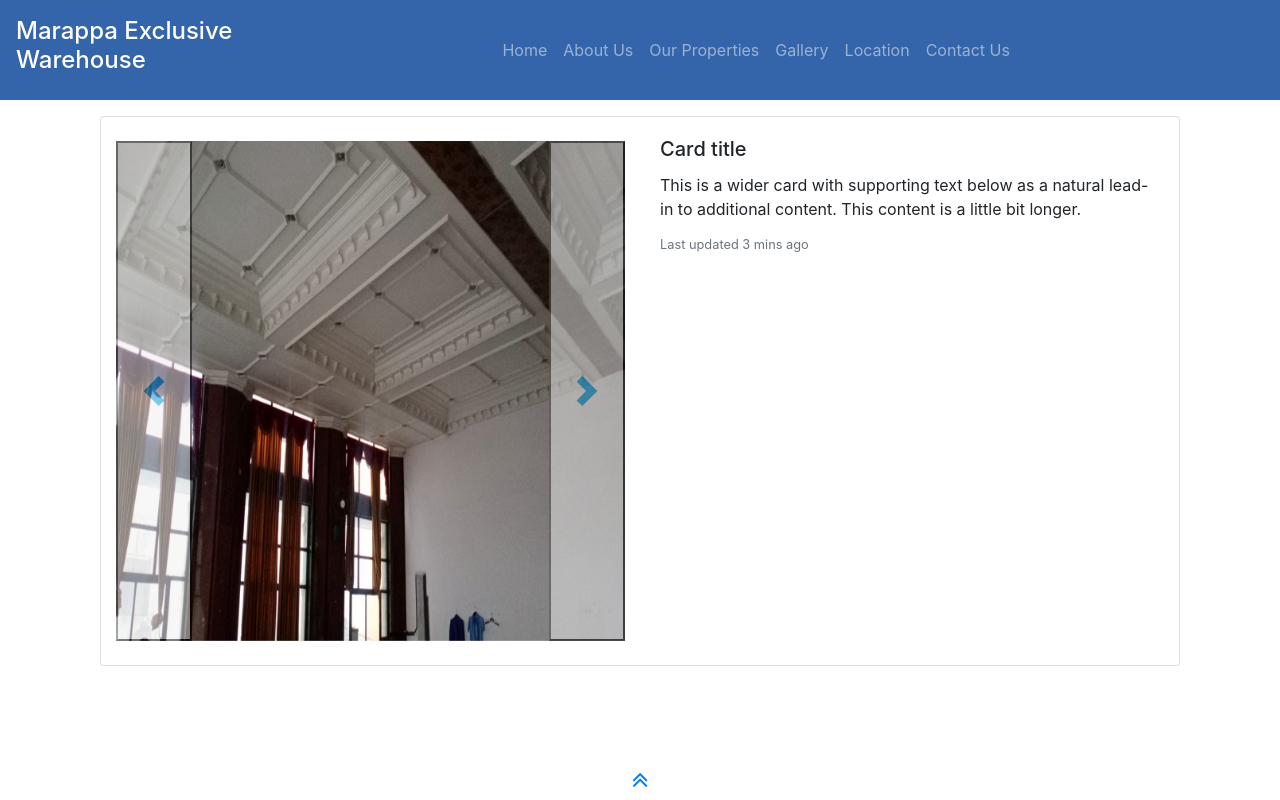
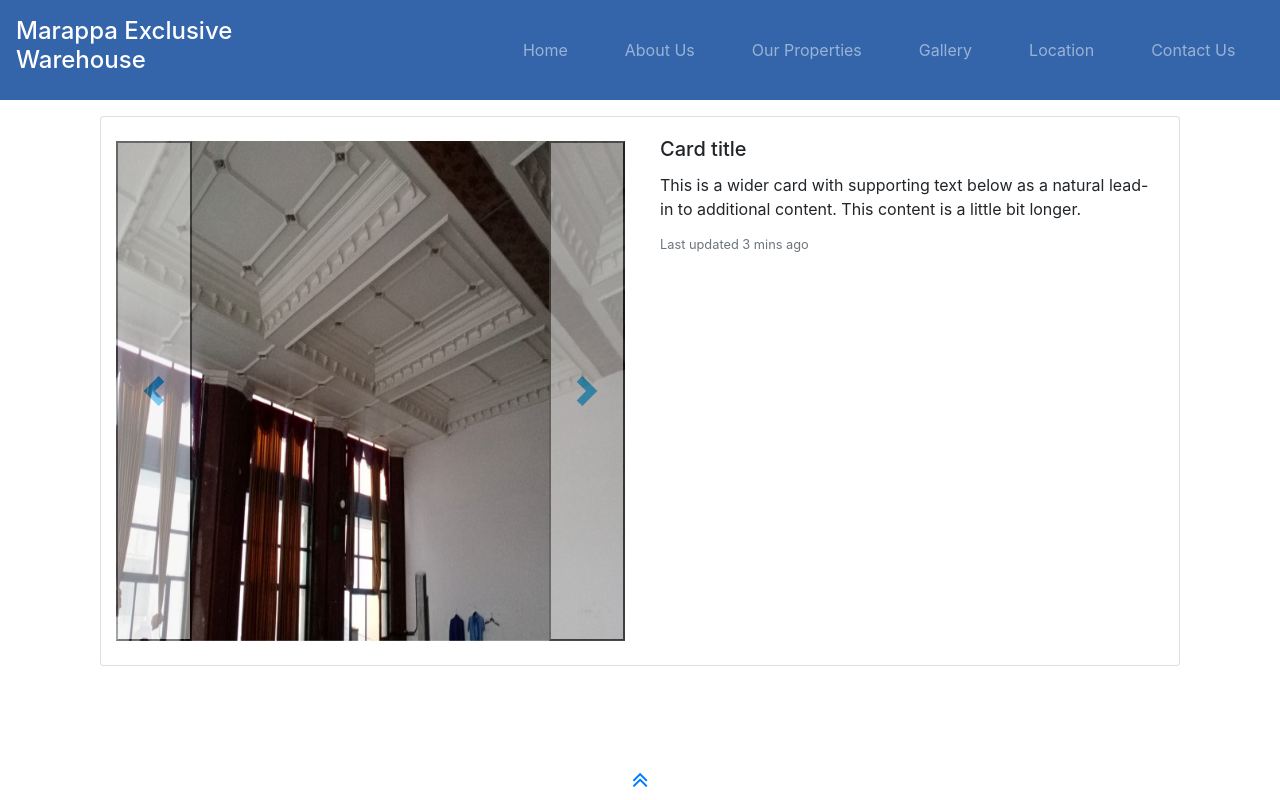
Before and after one commit to ravikiran-fullstack/warehouse-website, a React (Create React App) app: page / in a window 1280 px wide. Shown: the top 800 px of the page. Built offline with nearby package versions, Linux system fonts and the light colour scheme.

Commit message:
Improved Header tabs styling

```diff
--- a/src/components/header/Header.css
+++ b/src/components/header/Header.css
@@ -178,3 +178,8 @@
           text-align: center;
         }
   }
+
+  .navbar-nav{
+    width: 100%;
+    justify-content: space-around;
+  }
--- a/src/components/header/Header.js
+++ b/src/components/header/Header.js
@@ -59,7 +59,7 @@ const Header = () => {
         className={`navbar-collapse menu ${isActive ? "active" : "inactive"}`}
         id="navbarSupportedContent"
       >
-        <ul className="navbar-nav mr-auto">
+        <ul className="navbar-nav">
           <li className="nav-item">
             <NavLink className="nav-link" to="/home" activeClassName="active">
               Home
@@ -91,19 +91,19 @@ const Header = () => {
             </NavLink>
           </li>
         </ul>
-        <form className="form-inline my-2 my-lg-0">
-          {/* <button
+        {/* <form className="form-inline my-2 my-lg-0">
+          <button
             type="button"
             className="btn btn-info my-2 my-sm-0 ml-2"
           >
             Contact Us
-          </button> */}
-          {/*  */}
-          {/* <div>
+          </button>
+
+          <div>
             <img className="customAvatar" src="https://zos.alipayobjects.com/rmsportal/ODTLcjxAfvqbxHnVXCYX.png"/>
               <button className="btn btn-info my-2 my-sm-0 ml-2">login</button>
-          </div> */}
-        </form>
+          </div>
+        </form> */}
       </div>
     </nav>
   );
```
